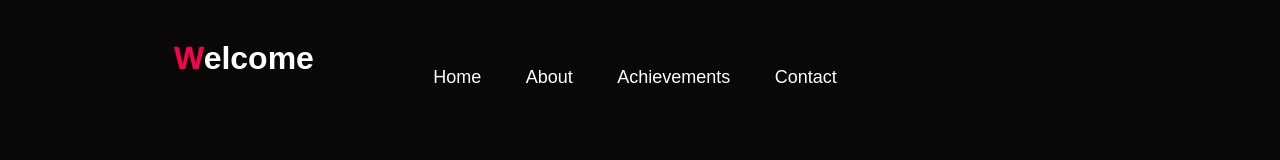
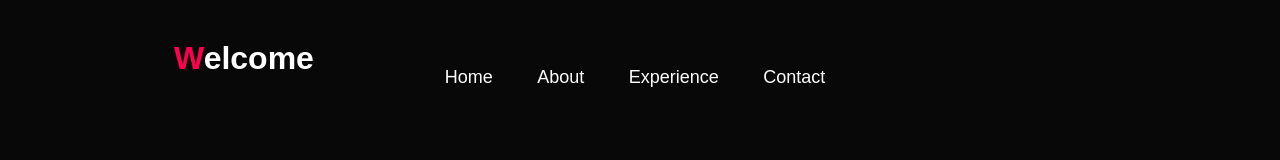
Before and after one commit to Sandeep-055/Portfolio, a plain HTML site: page index.html in a window 1280 px wide. Shown: the top 160 px of the page. Drawn offline with Linux system fonts and the light colour scheme.

Commit message:
index.html

```diff
--- a/index.html
+++ b/index.html
@@ -20,7 +20,7 @@
                 <ul id="sidemenu">
                     <li><a href="#head">Home</a></li>
                     <li><a href="#about">About</a></li>
-                    <li><a href="#achieve">Achievements</a></li>
+                    <li><a href="#achieve">Experience</a></li>
                     <li><a href="#contact">Contact</a></li>
 
                     <i class=" fas fa-solid fa-xmark" onclick="closemenu()"></i>
```
